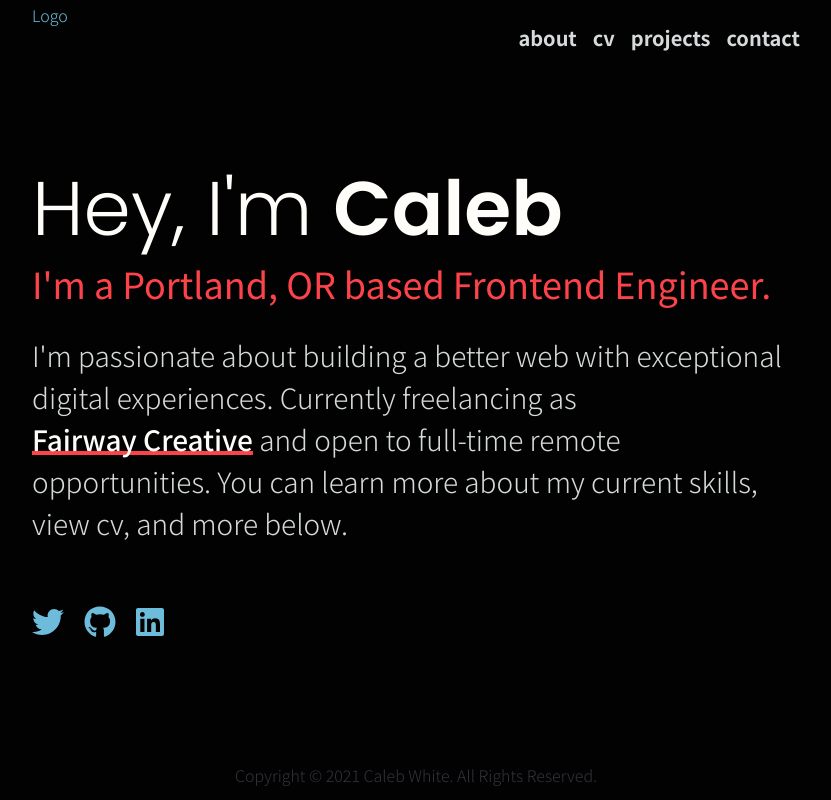
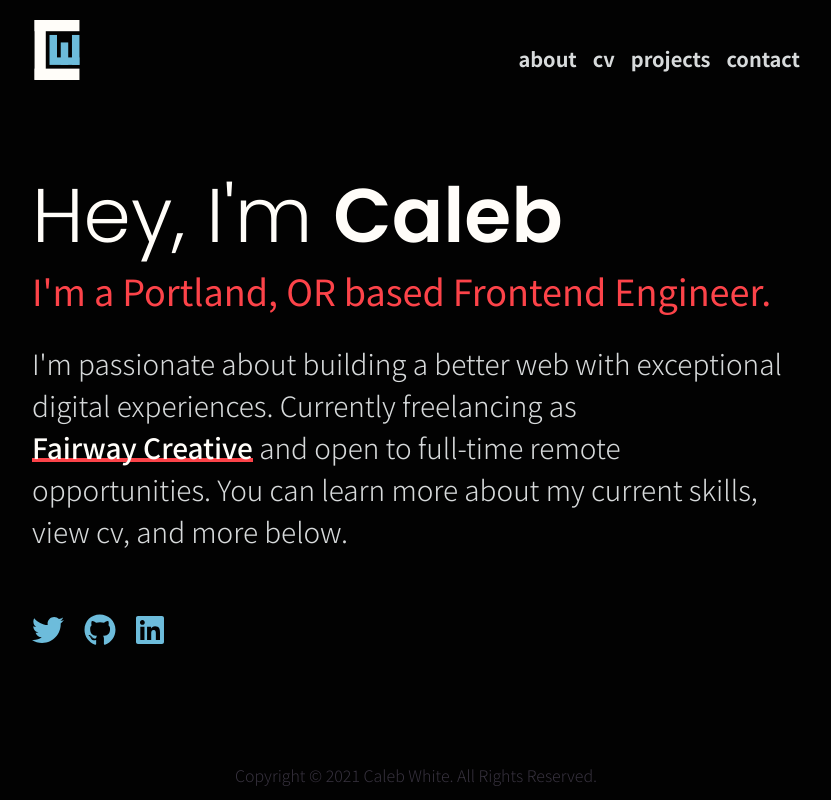
Before and after one commit to calebpdx/calebwhite-com-v2, a Next.js app: page / in a window 1280 px wide. Shown: the whole page, without its empty margins (224-1055 px from the left). Built offline with nearby package versions, Linux system fonts and the light colour scheme.

Commit message:
adjusted some spacing

```diff
--- a/components/Navigation.jsx
+++ b/components/Navigation.jsx
@@ -1,23 +1,26 @@
 import React from 'react'
 import styled from 'styled-components'
+import Link from 'next/link'
 
 //import theme styles
 import theme from '../themes/_darkTheme'
 import { respondTo } from '../utils/_respondTo'
 
-import NavMenu from './NavMenu'
+import Logo from './logo'
+import NavMenu from './navMenu'
 
 const Wrapper = styled.section`
 	display: flex;
 	flex-direction: row;
 	width: 100%;
-	height: 90px;
+	margin-top: 20px;
 `
 const NavBar = styled.nav`
 	display: flex;
 	justify-content: space-between;
 	margin: auto;
 	width: 75%;
+	height: 70px;
 
 	${respondTo.lg`
         width: 60%;
@@ -28,7 +31,11 @@ const Navigation = () => {
 	return (
 		<Wrapper>
 			<NavBar>
-				<div>Logo</div>
+				<Link href='/'>
+					<a>
+						<Logo />
+					</a>
+				</Link>
 				<NavMenu />
 			</NavBar>
 		</Wrapper>
```
